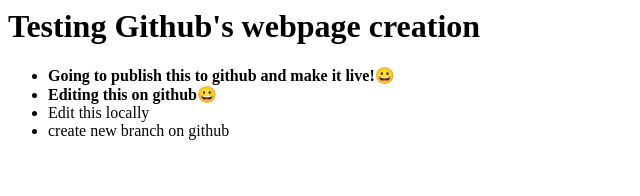
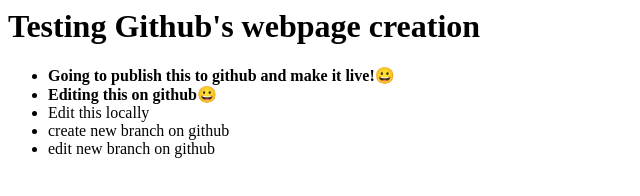
Before and after one commit to KC-Ong/test, a plain HTML site: page index.html in a window 1280 px wide. Shown: the whole page, without its empty margins (0-640 px from the left). Drawn offline with Linux system fonts and the light colour scheme.

Commit message:
edit index.htlm in patch branch

```diff
--- a/index.html
+++ b/index.html
@@ -5,4 +5,5 @@
 	<li><strong>Editing this on github</strong>😀</li>
     <li>Edit this locally</li>
 	<li>create new branch on github</li>
+    <li>edit new branch on github</li>
 </ul>
```
